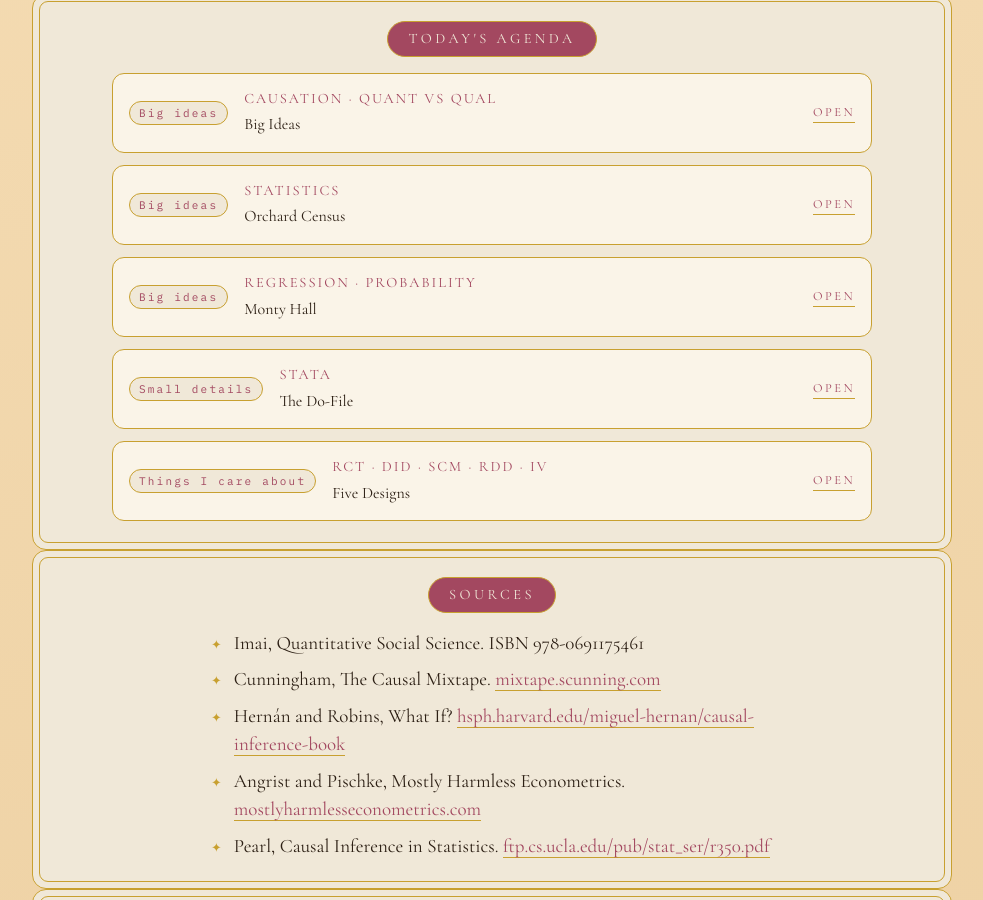
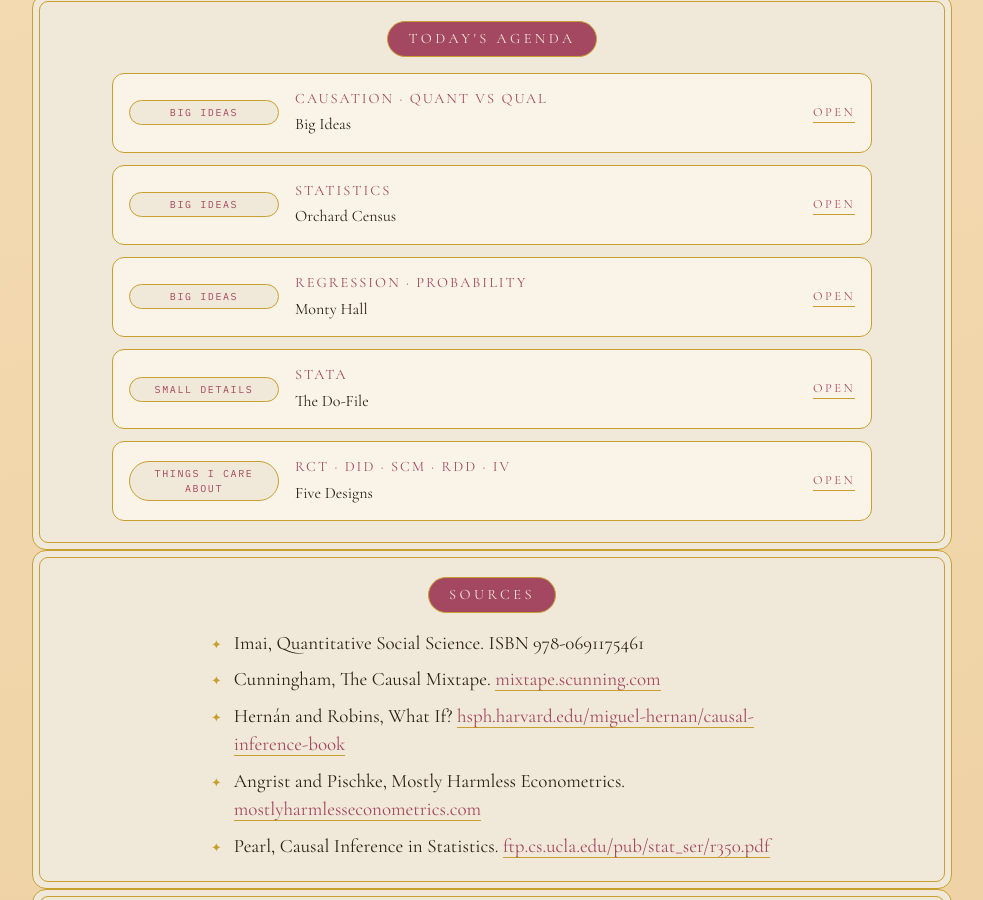
Before and after one commit to jerchenn/drds, a plain HTML site: page index.html in a window 1280 px wide. Shown: the part 2099-2999 px from the top of the page, without its empty margins (148-1131 px from the left). Drawn offline with nearby package versions, Linux system fonts and the light colour scheme.

Commit message:
Paper figures on the designs page; plain wording; agenda alignment
Co-Authored-By: Claude Fable 5.1 <noreply@anthropic.com>

```diff
--- a/index.html
+++ b/index.html
@@ -76,8 +76,8 @@ p{margin:0 auto;max-width:62ch}
 .list>div::before{content:"✦";color:var(--trim);font-size:.8rem}
 .list a{color:var(--rose);text-decoration:none;border-bottom:1px solid var(--trim);overflow-wrap:anywhere}
 .path{display:grid;gap:12px;width:100%;max-width:760px}
-.stop{display:grid;grid-template-columns:auto 1fr auto;gap:16px;align-items:center;text-align:left;border:1px solid var(--trim);border-radius:12px;background:var(--label-bg);padding:14px 16px;text-decoration:none;color:var(--ink)}
-.stop .n{font-family:var(--mono);font-size:11px;letter-spacing:.2em;color:var(--rose);border:1px solid var(--trim);border-radius:999px;padding:3px 9px;background:var(--neutral)}
+.stop{display:grid;grid-template-columns:150px 1fr auto;gap:16px;align-items:center;text-align:left;border:1px solid var(--trim);border-radius:12px;background:var(--label-bg);padding:14px 16px;text-decoration:none;color:var(--ink)}
+.stop .n{font-family:var(--mono);font-size:10px;letter-spacing:.16em;color:var(--rose);border:1px solid var(--trim);border-radius:999px;padding:4px 8px;background:var(--neutral);text-align:center;text-transform:uppercase}
 .stop b{font-weight:400;color:var(--rose);letter-spacing:.14em;text-transform:uppercase;font-size:.9rem;display:block}
 .stop span.d{font-size:1rem}
 .stop .go{color:var(--rose);font-size:.78rem;letter-spacing:.2em;text-transform:uppercase;border-bottom:1px solid var(--trim)}
```
